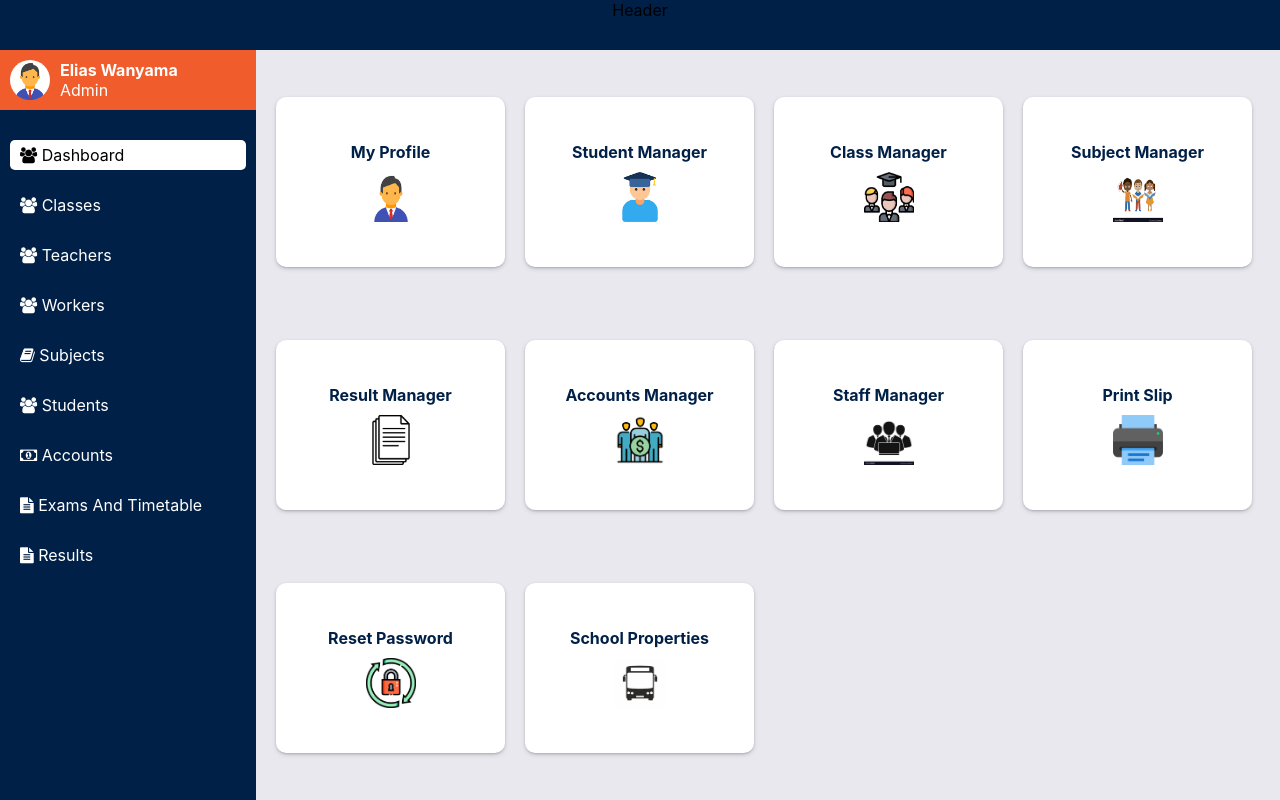
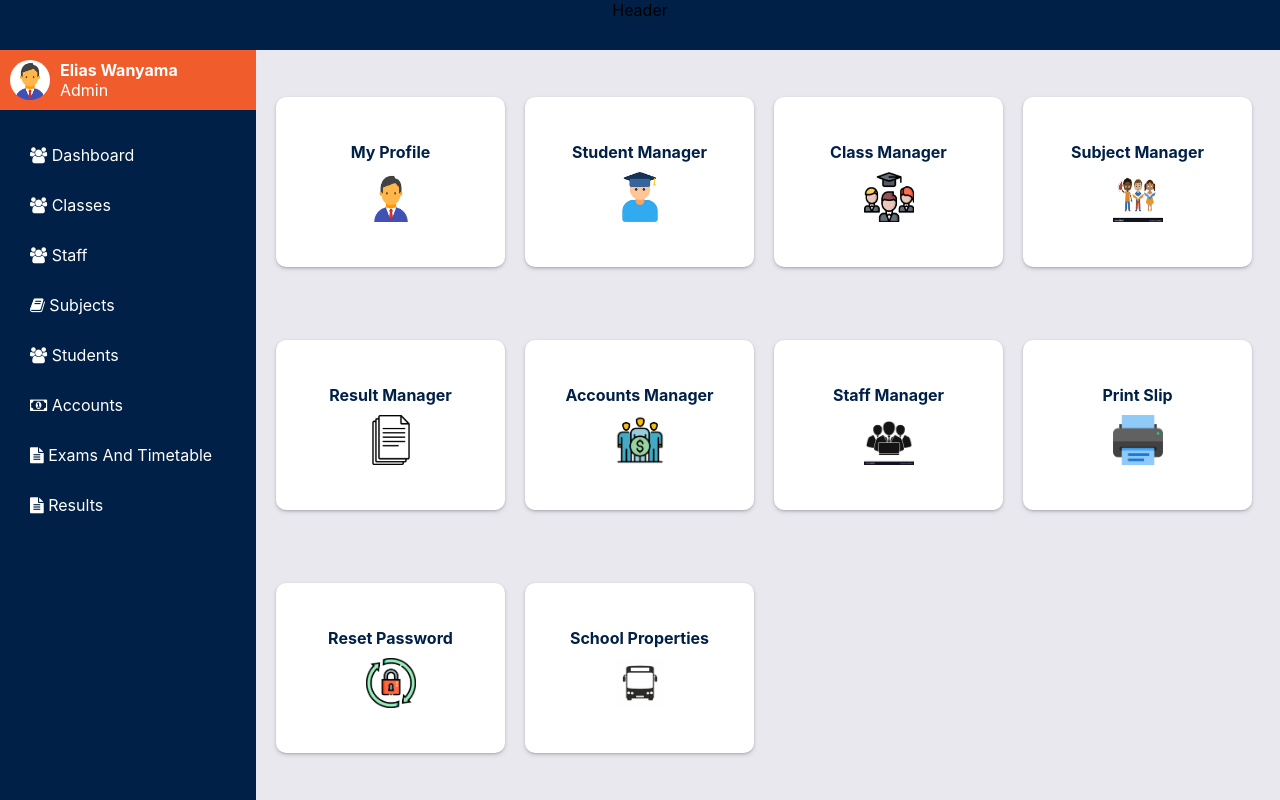
Before and after one commit to wanyaxeli/school_management_system, a React (Create React App) app: page / in a window 1280 px wide. Built offline with nearby package versions, Linux system fonts and the light colour scheme.

Commit message:
added active bars

```diff
--- a/src/App.css
+++ b/src/App.css
@@ -72,11 +72,30 @@ nav ul li{
   text-transform: capitalize;
   padding: 5px 10px;
 }
-.active{
+nav ul li a{
+  color: #fff;
+  text-decoration: none;
+  padding: 5px 10px;
+}
+.active {
   background-color: #fff;
   color: #000;
   padding: 5px 10px;
   border-radius: 5px;
+  width: 100%;
+  display: block;
+  width: 100%;
+}
+.active a,nav ul li:hover a{
+  color: #000;
+}
+nav ul li:hover{
+  background-color: #fff;
+  color: #000;
+  padding: 5px 10px;
+  border-radius: 5px;
+  width: 100%;
+  display: block;
 }
 .dashboardWrapper{
   width: 100%;
--- a/src/pages/Home.js
+++ b/src/pages/Home.js
@@ -1,7 +1,12 @@
 import React from 'react'
 import admin from '../assets/admin.png'
-import { Outlet } from 'react-router'
+import { Outlet,useLocation } from 'react-router'
+import { Link } from 'react-router-dom'
 export default function Home() {
+  const location =useLocation()
+  const {pathname}=location
+  const splitPath=pathname.split('/')
+  console.log(splitPath)
   return (
     <div className='homeWrapper'>
         <aside>
@@ -16,15 +21,14 @@ export default function Home() {
             </div>
             <nav>
                 <ul>
-                    <li className='active'><i className="fa fa-users" aria-hidden="true"></i> dashboard</li>
-                    <li><i className="fa fa-users" aria-hidden="true"></i> classes</li>
-                    <li><i className="fa fa-users" aria-hidden="true"></i> teachers</li>
-                    <li><i className="fa fa-users" aria-hidden="true"></i> workers</li>
-                    <li><i className="fa fa-book" aria-hidden="true"></i> subjects</li>
-                    <li><i className="fa fa-users" aria-hidden="true"></i> students</li>
-                    <li><i className="fa fa-money" aria-hidden="true"></i> Accounts</li>
-                    <li> <i className="fa fa-file-text" aria-hidden="true"></i> exams and  timetable</li>
-                    <li><i className="fa fa-file-text" aria-hidden="true"></i> results</li>
+                    <li  className={splitPath[1]==='dashboard'?'active':""}><Link to='/dashboard'><i className="fa fa-users" aria-hidden="true"></i> dashboard</Link></li>
+                    <li className={splitPath[1]==='classes'?'active':""}><Link to="/classes" ><i className="fa fa-users" aria-hidden="true"></i> classes</Link></li>
+                    <li className={splitPath[1]==='staff'?'active':""}><Link to="/staff"><i className="fa fa-users" aria-hidden="true"></i> staff</Link></li>
+                    <li className={splitPath[1]==='subject'?'active':""}><Link to='/subject'><i className="fa fa-book" aria-hidden="true"></i> subjects</Link></li>
+                    <li className={splitPath[1]==='students'?'active':""}><Link to='/students'><i className="fa fa-users" aria-hidden="true"></i> students</Link></li>
+                    <li className={splitPath[1]==='fee'?'active':""}><Link to='/fee'> <i className="fa fa-money" aria-hidden="true"></i> Accounts</Link></li>
+                    <li><Link to='#'> <i className="fa fa-file-text" aria-hidden="true"></i> exams and  timetable</Link></li>
+                    <li className={splitPath[1]==='results'?'active':""}><Link to='/results'><i className="fa fa-file-text" aria-hidden="true"></i> results</Link></li>
                 </ul>
               </nav>
         </aside>
--- a/src/pages/StudentFeeDatails.js
+++ b/src/pages/StudentFeeDatails.js
@@ -11,7 +11,6 @@ export default function StudentFeeDatails() {
     const data = location.state
     setData([data])
     },[])
-    console.log('helllo world',data)
     function GetStudentPaymentDetails(pk){
         const url=`http://127.0.0.1:8000/SpecifcfeePayment/${pk}`
         axios.get(url)
@@ -30,7 +29,6 @@ export default function StudentFeeDatails() {
             const stringNumber=Student_class.toString().trim().toLowerCase()
             console.log( 'type',typeof stringNumber);
             console.log('redues',stringNumber)
-            // const studentClass=student.Student_class
             // Check if the category key exists in the accumulator object (acc)
             if (!acc[stringNumber]) {
               acc[stringNumber] = []; // Initialize an empty array for the category
```
